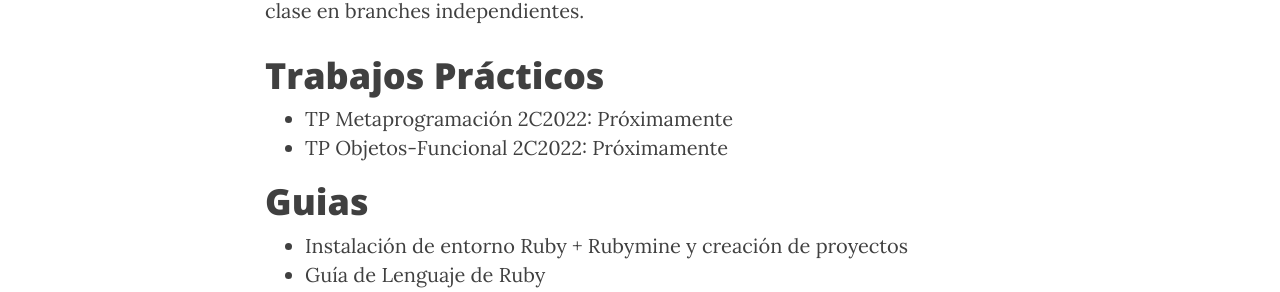
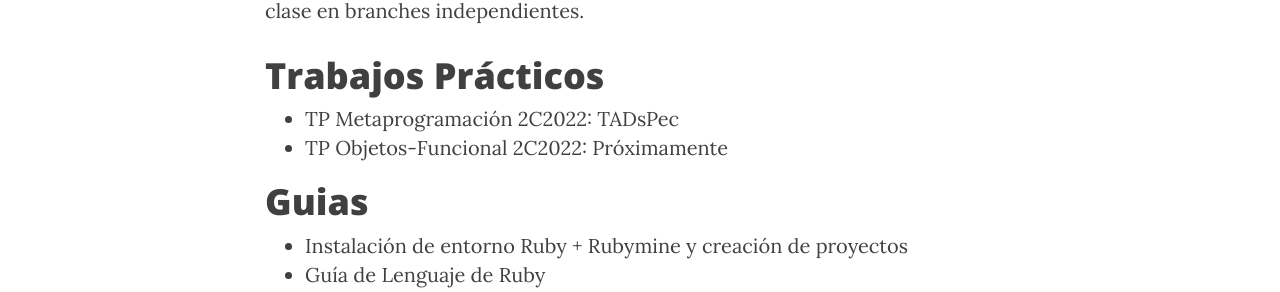
Before and after one commit to tadp-utn-frba/tadp-utn-frba.github.io, a Jekyll site: the page built from material.md, in a window 1280 px wide and 900 px high, scrolled down 1040 px. Shown: the part 154-446 px from the top of the window. Built offline with Jekyll 4.4.1, drawn with Linux system fonts in a browser that asks for light colours; nearby versions of some CDN libraries.

Commit message:
Update material.md

```diff
--- a/material.md
+++ b/material.md
@@ -29,7 +29,7 @@ permalink: /material/
 En [este repositorio](https://github.com/tadp-utn-frba/tadp-clases) están todos los scripts y el código correspondiente a cada clase en branches independientes.
 
 # Trabajos Prácticos
-* [TP Metaprogramación 2C2022: Próximamente](#)
+* [TP Metaprogramación 2C2022: TADsPec](https://docs.google.com/document/d/1PkIFQv4U8cE_onkjsE1Uh0mDWKJmo-S3Y4th_rFoH0M/edit#)
 * [TP Objetos-Funcional 2C2022: Próximamente](#)
 
 # Guias
```
